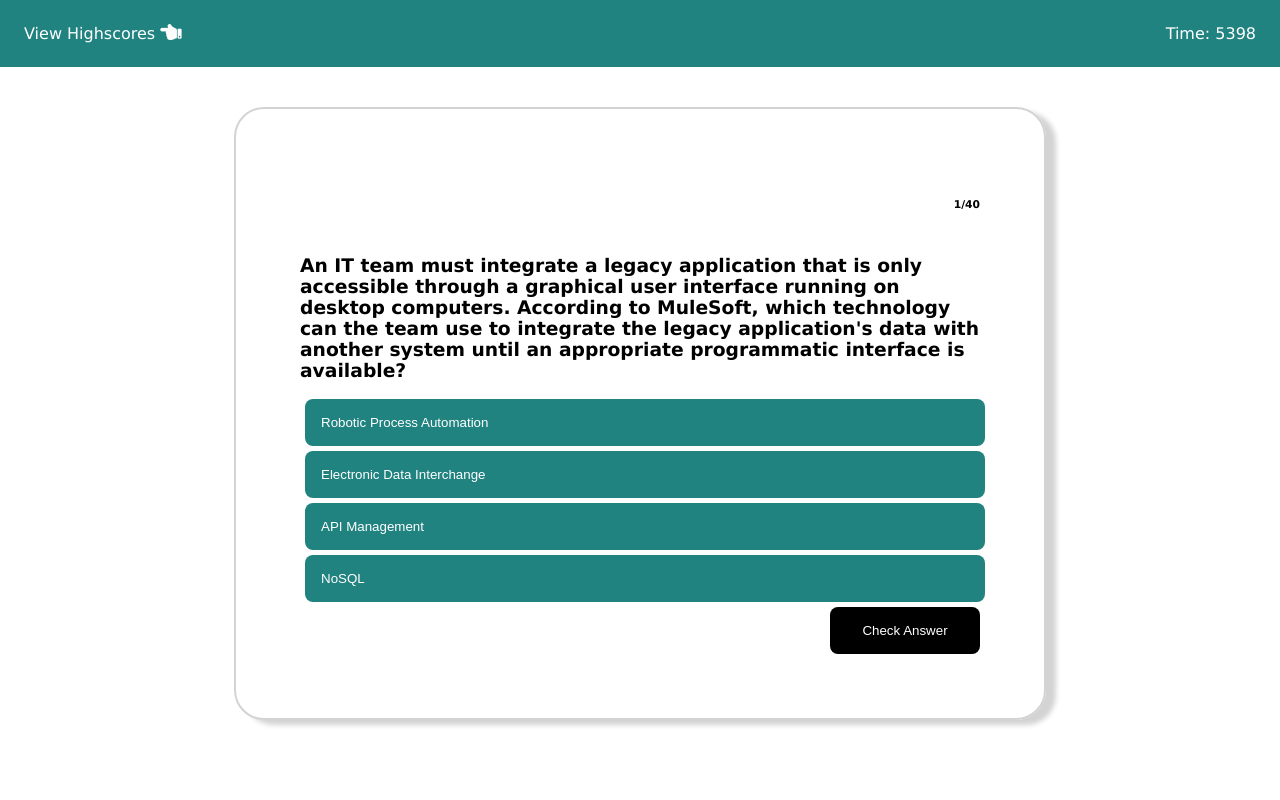
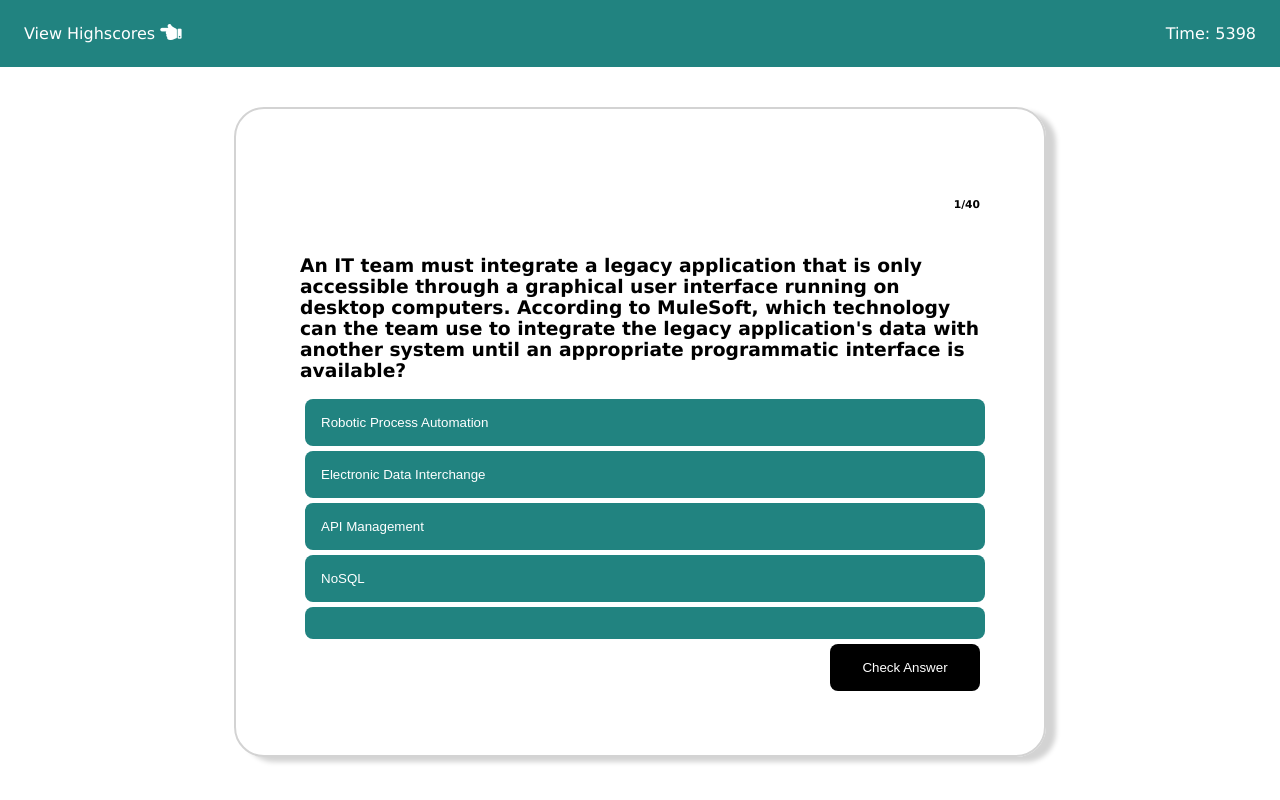
Before and after one commit to amyeNguyen/mulesoft, a plain HTML site: page index.html in a window 1280 px wide. Both pictures are taken after a click on the button "Start Quiz". Drawn offline with Linux system fonts and the light colour scheme.

Commit message:
add option 6

```diff
--- a/index.html
+++ b/index.html
@@ -41,6 +41,7 @@
                 <button id="option2" class="button option-button" onclick="onChoose(this)"></button>
                 <button id="option3" class="button option-button" onclick="onChoose(this)"></button>
                 <button id="option4" class="button option-button" onclick="onChoose(this)"></button>
+                <button id="option5" class="button option-button" onclick="onChoose(this)"></button>
                 <button id="check" class="button check" style="float: right; width: 150px;" onclick="checkAnswer(this)">Check Answer</button>
             </div>
 
```
